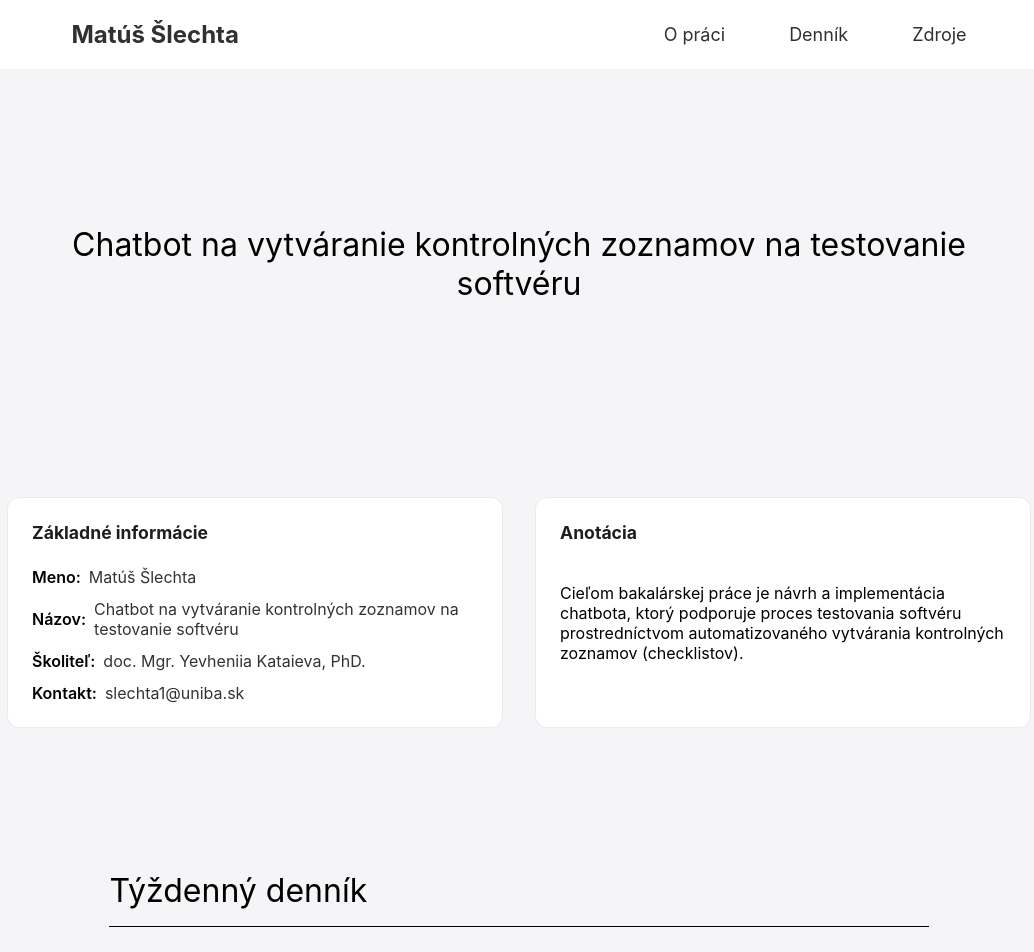
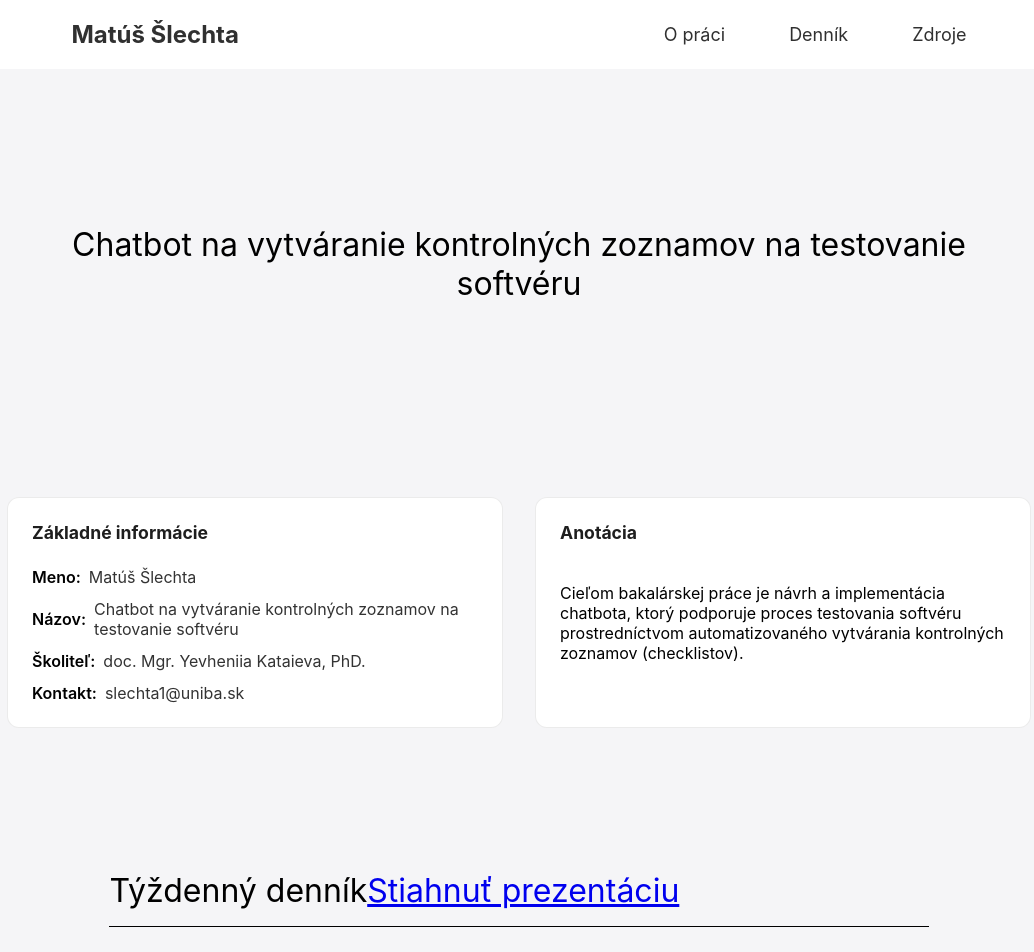
Before and after one commit to MatusSL/Bachelors-Website, a React (Vite) app: page / in a window 1280 px wide. Shown: the top 952 px of the page, without its empty margins (121-1155 px from the left). Built offline with nearby package versions, Linux system fonts and the light colour scheme.

Commit message:
Added prezentacia.

```diff
--- a/src/components/WeeklyReport.tsx
+++ b/src/components/WeeklyReport.tsx
@@ -8,6 +8,9 @@ const WeeklyReport = () => {
     <div id="reports" className="dropdown-main">
       <div className="dropdown-header">
         <span>Týždenný denník</span>
+        <a href="/Bachelors-Website/_prezentacia_bs_02.pptx" download>
+          Stiahnuť prezentáciu
+        </a>
         <div className="underline"></div>
       </div>
       <div className="reports">
```
Also changed, not shown: 1 other file (tests, documents, lock files or other folders).
